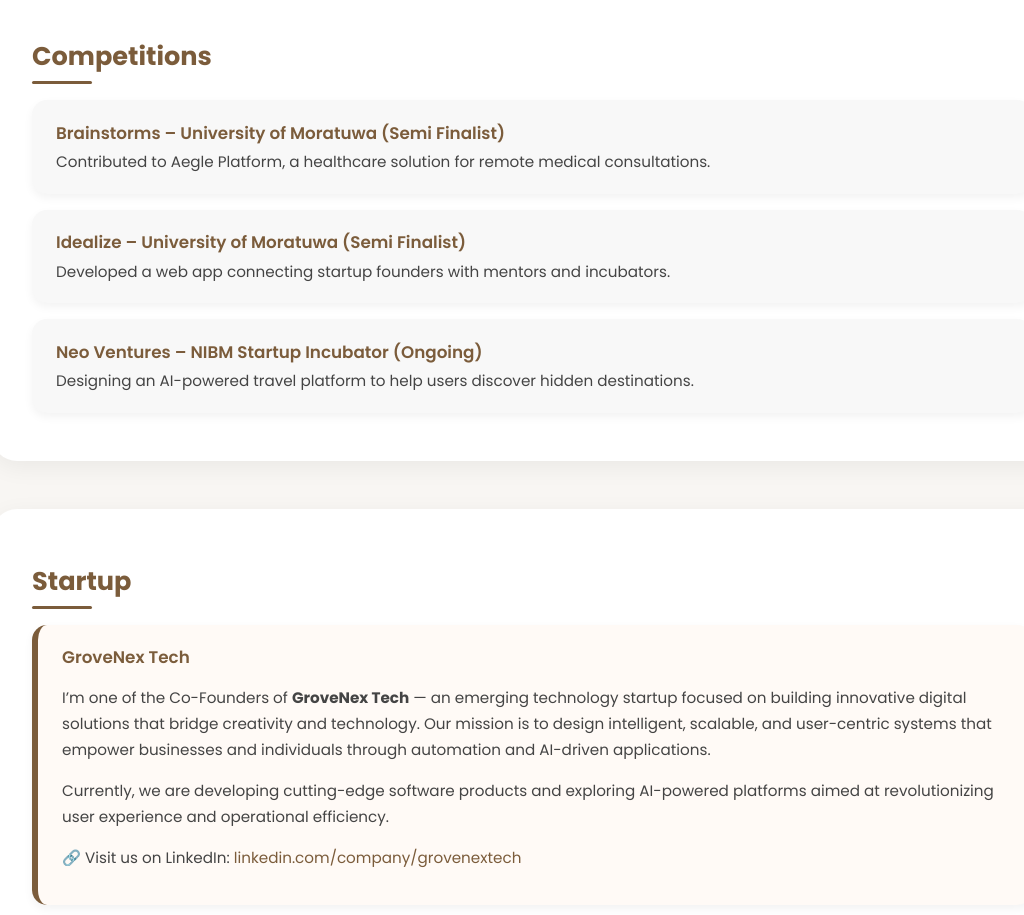
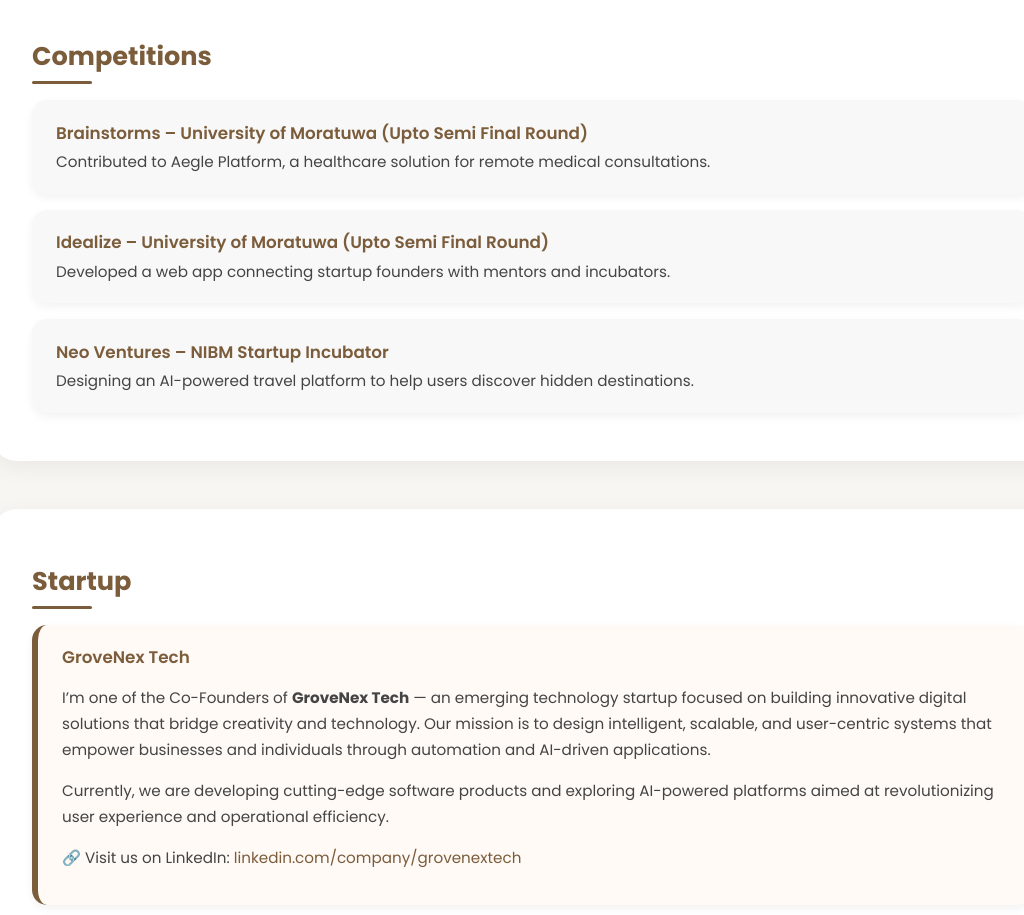
Before and after one commit to Pathushi/Pathushi.me, a plain HTML site: page index.html in a window 1280 px wide. Shown: the part 2660-3575 px from the top of the page, without its empty margins (108-1132 px from the left). Drawn offline with Linux system fonts and the light colour scheme.

Commit message:
Updated competitions

```diff
--- a/index.html
+++ b/index.html
@@ -326,9 +326,9 @@ As a passionate technology enthusiast, I’m driven by innovation and creativity
   <section>
     <h2>Competitions</h2>
     <ul class="projects-list">
-      <li class="project-card"><div class="project-title">Brainstorms – University of Moratuwa (Semi Finalist)</div><div class="project-desc">Contributed to Aegle Platform, a healthcare solution for remote medical consultations.</div></li>
-      <li class="project-card"><div class="project-title">Idealize – University of Moratuwa (Semi Finalist)</div><div class="project-desc">Developed a web app connecting startup founders with mentors and incubators.</div></li>
-      <li class="project-card"><div class="project-title">Neo Ventures – NIBM Startup Incubator (Ongoing)</div><div class="project-desc">Designing an AI-powered travel platform to help users discover hidden destinations.</div></li>
+      <li class="project-card"><div class="project-title">Brainstorms – University of Moratuwa (Upto Semi Final Round)</div><div class="project-desc">Contributed to Aegle Platform, a healthcare solution for remote medical consultations.</div></li>
+      <li class="project-card"><div class="project-title">Idealize – University of Moratuwa (Upto Semi Final Round)</div><div class="project-desc">Developed a web app connecting startup founders with mentors and incubators.</div></li>
+      <li class="project-card"><div class="project-title">Neo Ventures – NIBM Startup Incubator</div><div class="project-desc">Designing an AI-powered travel platform to help users discover hidden destinations.</div></li>
     </ul>
   </section>
 
```
